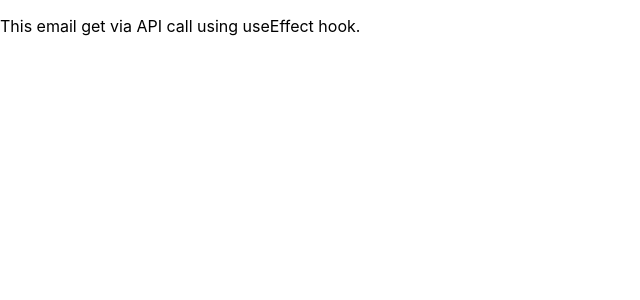
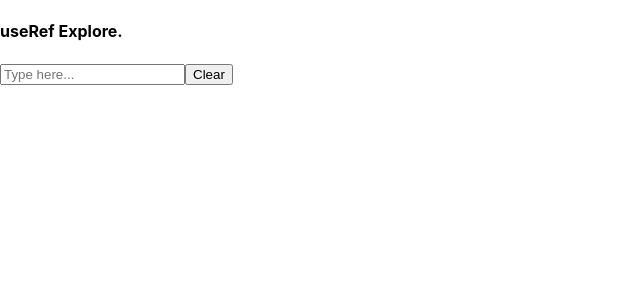
Before and after one commit to Mr-Brown-Rafi/React_Learning, a React (Create React App) app in the folder react_hooks/: page / in a window 1280 px wide. Shown: the top 300 px of the page, without its empty margins (0-640 px from the left). Built offline with nearby package versions, Linux system fonts and the light colour scheme; no server answers.

Commit message:
Explored useRef hook

```diff
--- a/react_hooks/src/App.js
+++ b/react_hooks/src/App.js
@@ -1,5 +1,6 @@
 import './App.css';
-import UseeffectExplore from './useeffect_hook/useeffectExplore';
+import UserefhookExplore from './useref_hook/UserefhookExplore';
+//import UseeffectExplore from './useeffect_hook/useeffectExplore';
 //import UsereducerExplore from './usereducer_hook/UsereducerExplore';
 //import UsestateExplore from './usestate_hook/usestateExplore';
 
@@ -7,7 +8,8 @@ function App() {
   return (
     // <UsestateExplore/>
     //<UsereducerExplore />
-   < UseeffectExplore/>
+   //< UseeffectExplore/>
+    <UserefhookExplore />
   );
 }
 
--- /dev/null
+++ b/react_hooks/src/useref_hook/UserefhookExplore.js
@@ -0,0 +1,22 @@
+import { useRef } from "react";
+
+const UserefhookExplore = () => {
+  const inputRef = useRef(null);
+
+  const onClickHandler = () => {
+    inputRef.current.value = "";
+    inputRef.current.focus();
+  };
+
+  return (
+    <>
+      <div>
+        <h4>useRef Explore.</h4>
+        <input placeholder="Type here..." ref={inputRef}></input>
+        <button onClick={onClickHandler}>Clear</button>
+      </div>
+    </>
+  );
+};
+
+export default UserefhookExplore;
```
